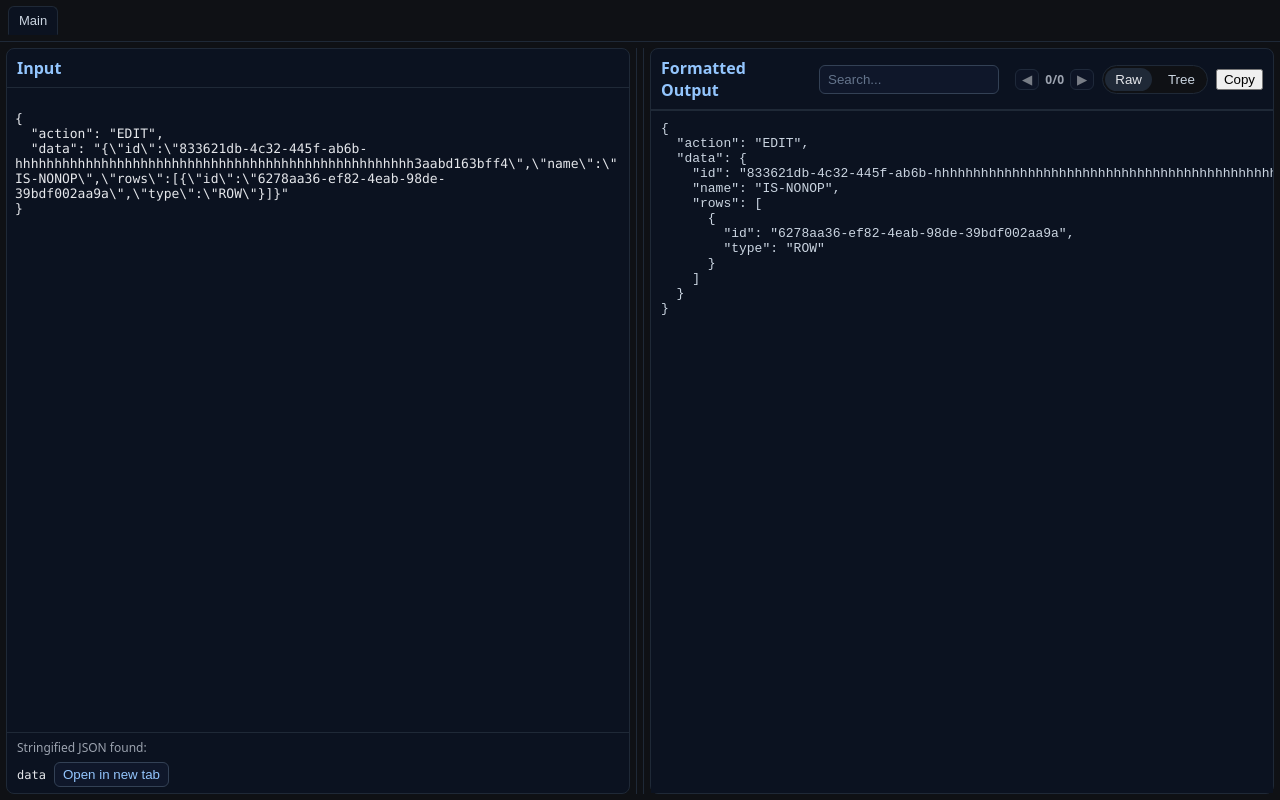
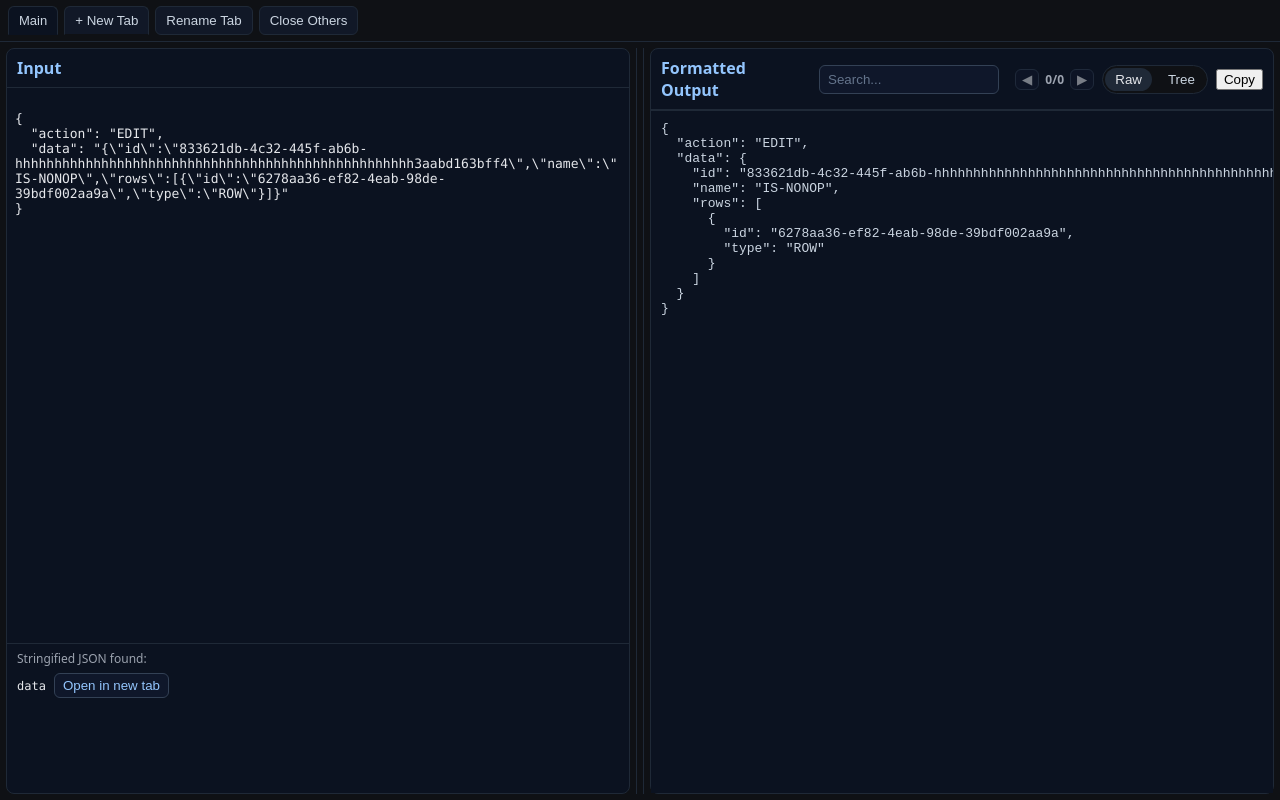
Before and after one commit to GauravFrontend01/jsonFormatter, a React (Vite) app: page / in a window 1280 px wide. Built offline with nearby package versions, Linux system fonts and the light colour scheme.

Commit message:
chore something

```diff
--- a/src/App.jsx
+++ b/src/App.jsx
@@ -31,25 +31,24 @@ const containsQuery = (val, q) => {
   return s ? s.toLowerCase().includes(q.toLowerCase()) : false;
 };
 const findMatches = (node, q, path = []) => {
-  const matches = [];
+  const out = new Set();
+  const qLower = (q || "").toLowerCase();
   const walk = (n, p) => {
     if (Array.isArray(n)) {
       n.forEach((item, i) => {
-        if (containsQuery(item, q)) matches.push([...p, i].join("."));
         walk(item, p.concat(i));
       });
     } else if (n && typeof n === "object") {
       Object.entries(n).forEach(([k, v]) => {
-        if ((k || "").toLowerCase().includes(q.toLowerCase())) matches.push([...p, k].join("."));
-        if (containsQuery(v, q)) matches.push([...p, k].join("."));
+        if ((k || "").toLowerCase().includes(qLower)) out.add([...p, k].join("."));
         walk(v, p.concat(k));
       });
     } else {
-      if (containsQuery(n, q)) matches.push(p.join("."));
+      if (containsQuery(n, q)) out.add(p.join("."));
     }
   };
   walk(node, path);
-  return matches;
+  return Array.from(out);
 };
 
 function safeParseJSON(str) {
@@ -187,11 +186,31 @@ function TreeView({ data, expandedSet, query }) {
 export default function App() {
   const initialInput = `\n{\n  \"action\": \"EDIT\",\n  \"data\": \"{\\\"id\\\":\\\"833621db-4c32-445f-ab6b-hhhhhhhhhhhhhhhhhhhhhhhhhhhhhhhhhhhhhhhhhhhhhhhhhhh3aabd163bff4\\\",\\\"name\\\":\\\"IS-NONOP\\\",\\\"rows\\\":[{\\\"id\\\":\\\"6278aa36-ef82-4eab-98de-39bdf002aa9a\\\",\\\"type\\\":\\\"ROW\\\"}]}\"\n}`;
 
-  const [tabs, setTabs] = useState([
-    { id: "main", title: "Main", input: initialInput }
-  ]);
-  const [activeId, setActiveId] = useState("main");
+  const [tabs, setTabs] = useState(() => {
+    try {
+      const saved = localStorage.getItem("tabs");
+      if (saved) {
+        const parsed = JSON.parse(saved);
+        if (Array.isArray(parsed) && parsed.length) return parsed;
+      }
+    } catch {}
+    return [{ id: "main", title: "Main", input: initialInput }];
+  });
+  const [activeId, setActiveId] = useState(() => {
+    try {
+      return localStorage.getItem("activeId") || "main";
+    } catch {
+      return "main";
+    }
+  });
   const activeTab = tabs.find((t) => t.id === activeId) ?? tabs[0];
+
+  useEffect(() => {
+    try { localStorage.setItem("tabs", JSON.stringify(tabs)); } catch {}
+  }, [tabs]);
+  useEffect(() => {
+    try { localStorage.setItem("activeId", activeId); } catch {}
+  }, [activeId]);
 
   const [error, setError] = useState("");
   const [copied, setCopied] = useState(false);
@@ -314,6 +333,26 @@ export default function App() {
     setActiveId(id);
   };
 
+  const addTab = () => {
+    const id = `tab-${Date.now()}-${Math.random().toString(36).slice(2, 7)}`;
+    const title = `Tab ${tabs.length + 1}`;
+    setTabs((prev) => [...prev, { id, title, input: "" }]);
+    setActiveId(id);
+  };
+
+  const renameActiveTab = () => {
+    const current = tabs.find((t) => t.id === activeId);
+    if (!current) return;
+    const next = window.prompt("Rename tab", current.title);
+    if (next && next.trim()) {
+      setTabs((prev) => prev.map((t) => (t.id === activeId ? { ...t, title: next.trim() } : t)));
+    }
+  };
+
+  const closeOthers = () => {
+    setTabs((prev) => prev.filter((t) => t.id === activeId || t.id === "main"));
+  };
+
   const closeTab = (id) => {
     if (id === "main") return; // prevent closing main
     setTabs((prev) => prev.filter((t) => t.id !== id));
@@ -334,6 +373,7 @@ export default function App() {
   }, [debouncedQuery, result.text]);
   const [matchIndex, setMatchIndex] = useState(0);
   const matchCount = view === "raw" ? rawMatchCount : treeMatches.length;
+  const displayCount = matchCount;
   useEffect(() => { setMatchIndex(0); }, [debouncedQuery, view]);
   const nextMatch = () => { if (!matchCount) return; setMatchIndex((i) => (i + 1) % matchCount); };
   const prevMatch = () => { if (!matchCount) return; setMatchIndex((i) => (i - 1 + matchCount) % matchCount); };
@@ -373,6 +413,9 @@ export default function App() {
             )}
           </button>
         ))}
+        <button className="tab" onClick={addTab}>+ New Tab</button>
+        <button className="btn" onClick={renameActiveTab}>Rename Tab</button>
+        <button className="btn" onClick={closeOthers}>Close Others</button>
       </div>
       {error && <div className="error">Parse error: {error}</div>}
       <div className="panes" ref={panesRef} style={{ gridTemplateColumns: `${colA} 8px ${colB}` }}>
@@ -412,7 +455,7 @@ export default function App() {
             />
             <div className="search-nav">
               <button className="nav" onClick={prevMatch} disabled={!matchCount}>◀</button>
-              <span className="count">{matchCount ? matchIndex + 1 : 0}/{matchCount}</span>
+              <span className="count">{matchCount ? matchIndex + 1 : 0}/{displayCount}</span>
               <button className="nav" onClick={nextMatch} disabled={!matchCount}>▶</button>
             </div>
             <div className="segmented">
--- a/src/index.css
+++ b/src/index.css
@@ -11,6 +11,11 @@ body { margin: 0; font-family: ui-sans-serif, system-ui, -apple-system, Segoe UI
 .tab.active { background: #0b1220; border-bottom-color: #0b1220; }
 .tab-title { font-size: 13px; }
 .tab-close { color: #93c5fd; font-weight: 600; cursor: pointer; }
+
+/* Action buttons in tabs bar */
+.tabs .btn { background: #111827; color: #cbd5e1; border: 1px solid #1f2937; padding: 6px 10px; border-radius: 6px; cursor: pointer; display: inline-flex; align-items: center; gap: 6px; }
+.tabs .btn:hover { background: #0b1220; border-color: #334155; }
+.tabs .btn:active { background: #1f2937; }
 
 .panes { display: grid; grid-template-columns: 1fr 1fr; gap: 6px; padding: 6px; flex: 1; min-height: 0; }
 .pane { display: flex; flex-direction: column; min-height: 0; border: 1px solid #1f2937; border-radius: 8px; background: #0b1220; }
@@ -54,7 +59,7 @@ body { margin: 0; font-family: ui-sans-serif, system-ui, -apple-system, Segoe UI
 .tree-null { color: #9ca3af; }
 
 /* Nested finder */
-.nested-list { border-top: 1px solid #1f2937; padding: 6px 10px; display: flex; flex-direction: column; gap: 6px; }
+.nested-list { border-top: 1px solid #1f2937; padding: 6px 10px; display: flex; flex-direction: column; gap: 6px; height: 150px; overflow: auto; }
 .nested-title { color: #9ca3af; font-size: 12px; }
 .nested-item { display: flex; align-items: center; gap: 8px; }
 .nested-path { color: #e5e7eb; font-family: ui-monospace, SFMono-Regular, Menlo, Monaco, Consolas, "Liberation Mono", "Courier New", monospace; font-size: 12px; }
```
